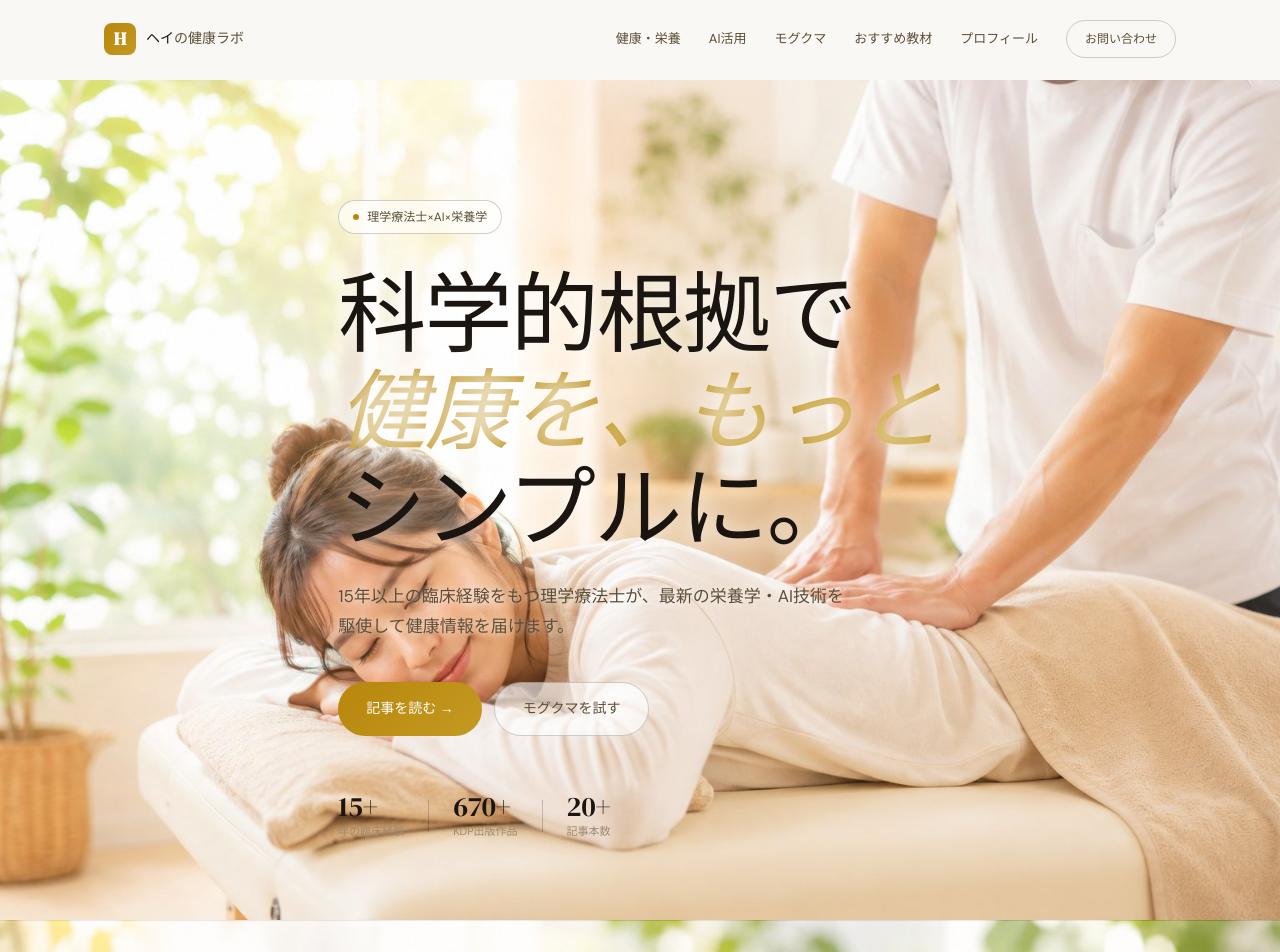
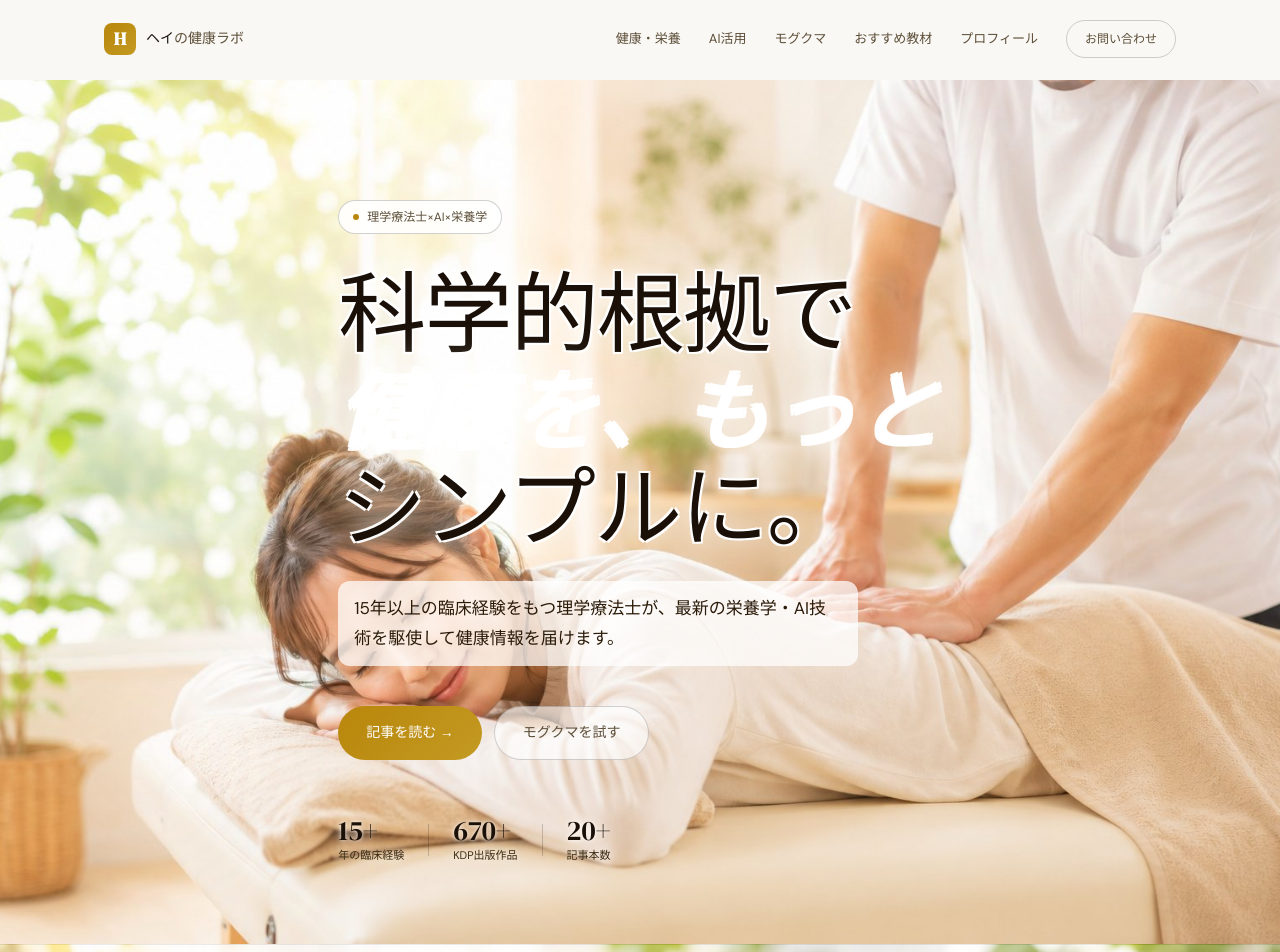
Before and after one commit to heiogawa-create/hei-brand-site, a React (Vite) app: page / in a window 1280 px wide. Shown: the top 952 px of the page. Built offline with nearby package versions, Linux system fonts and the light colour scheme.

Commit message:
Update Home.css

```diff
--- a/src/pages/Home.css
+++ b/src/pages/Home.css
@@ -22,12 +22,12 @@
 @keyframes orb{from{transform:translate(0,0)}to{transform:translate(30px,30px)}}
 .hero__grid{display:none}
 .hero__inner{position:relative;z-index:1;padding:120px 0 80px}
-.hero__badge{display:inline-flex;align-items:center;gap:8px;font-size:12px;color:var(--text-2);padding:6px 14px;border:1px solid var(--border-hover);border-radius:100px;margin-bottom:32px;background:rgba(255,255,255,0.6);backdrop-filter:blur(8px)}
+.hero__badge{display:inline-flex;align-items:center;gap:8px;font-size:12px;color:var(--text-2);padding:6px 14px;border:1px solid var(--border-hover);border-radius:100px;margin-bottom:32px;background:rgba(255,255,255,0.88)}
 .hero__badge-dot{width:6px;height:6px;background:var(--gold);border-radius:50%;animation:pulse 2s ease-in-out infinite}
 @keyframes pulse{0%,100%{opacity:1}50%{opacity:.5}}
-.hero__title{font-family:var(--font-display);font-size:clamp(44px,8vw,88px);font-weight:400;line-height:1.1;letter-spacing:-.02em;color:var(--text);margin-bottom:24px;text-shadow:0 2px 20px rgba(255,255,255,0.9),0 0 40px rgba(255,255,255,0.7)}
+.hero__title{font-family:var(--font-display);font-size:clamp(44px,8vw,88px);font-weight:400;line-height:1.1;letter-spacing:-.02em;color:#1a1008;margin-bottom:24px;text-shadow:2px 2px 0 rgba(255,255,255,0.95),-2px -2px 0 rgba(255,255,255,0.95),2px -2px 0 rgba(255,255,255,0.95),-2px 2px 0 rgba(255,255,255,0.95),0 0 24px rgba(255,255,255,1),0 0 48px rgba(255,255,255,0.8)}
 .hero__title em{font-style:italic;background:linear-gradient(135deg,var(--gold),var(--gold-light));-webkit-background-clip:text;-webkit-text-fill-color:transparent;background-clip:text}
-.hero__desc{font-size:clamp(15px,2vw,17px);color:var(--text-2);line-height:1.8;max-width:520px;margin-bottom:40px;text-shadow:0 1px 8px rgba(255,255,255,0.8)}
+.hero__desc{font-size:clamp(15px,2vw,17px);color:#2a1a08;line-height:1.8;max-width:520px;margin-bottom:40px;background:rgba(255,255,255,0.72);padding:12px 16px;border-radius:12px;backdrop-filter:none}
 .hero__cta{display:flex;gap:12px;flex-wrap:wrap;margin-bottom:56px}
 .hero__btn{display:inline-flex;align-items:center;gap:8px;padding:14px 28px;border-radius:100px;font-size:14px;font-weight:500;transition:all var(--transition)}
 .hero__btn--primary{background:linear-gradient(135deg,var(--gold),var(--gold-light));color:#fff}
@@ -36,8 +36,8 @@
 .hero__btn--secondary:hover{border-color:var(--gold);color:var(--gold)}
 .hero__stats{display:flex;align-items:center;gap:24px;flex-wrap:wrap}
 .hero__stat{display:flex;flex-direction:column;gap:2px}
-.hero__stat-num{font-family:var(--font-display);font-size:28px;color:var(--text);line-height:1}
-.hero__stat-label{font-size:11px;color:var(--text-3)}
+.hero__stat-num{font-family:var(--font-display);font-size:28px;color:#1a1008;line-height:1;text-shadow:0 0 16px rgba(255,255,255,1),0 0 4px rgba(255,255,255,1)}
+.hero__stat-label{font-size:11px;color:#3a2a10;text-shadow:0 0 10px rgba(255,255,255,1)}
 .hero__stat-divider{width:1px;height:32px;background:var(--border-hover)}
 
 /* ===== CATEGORIES ===== */
```
